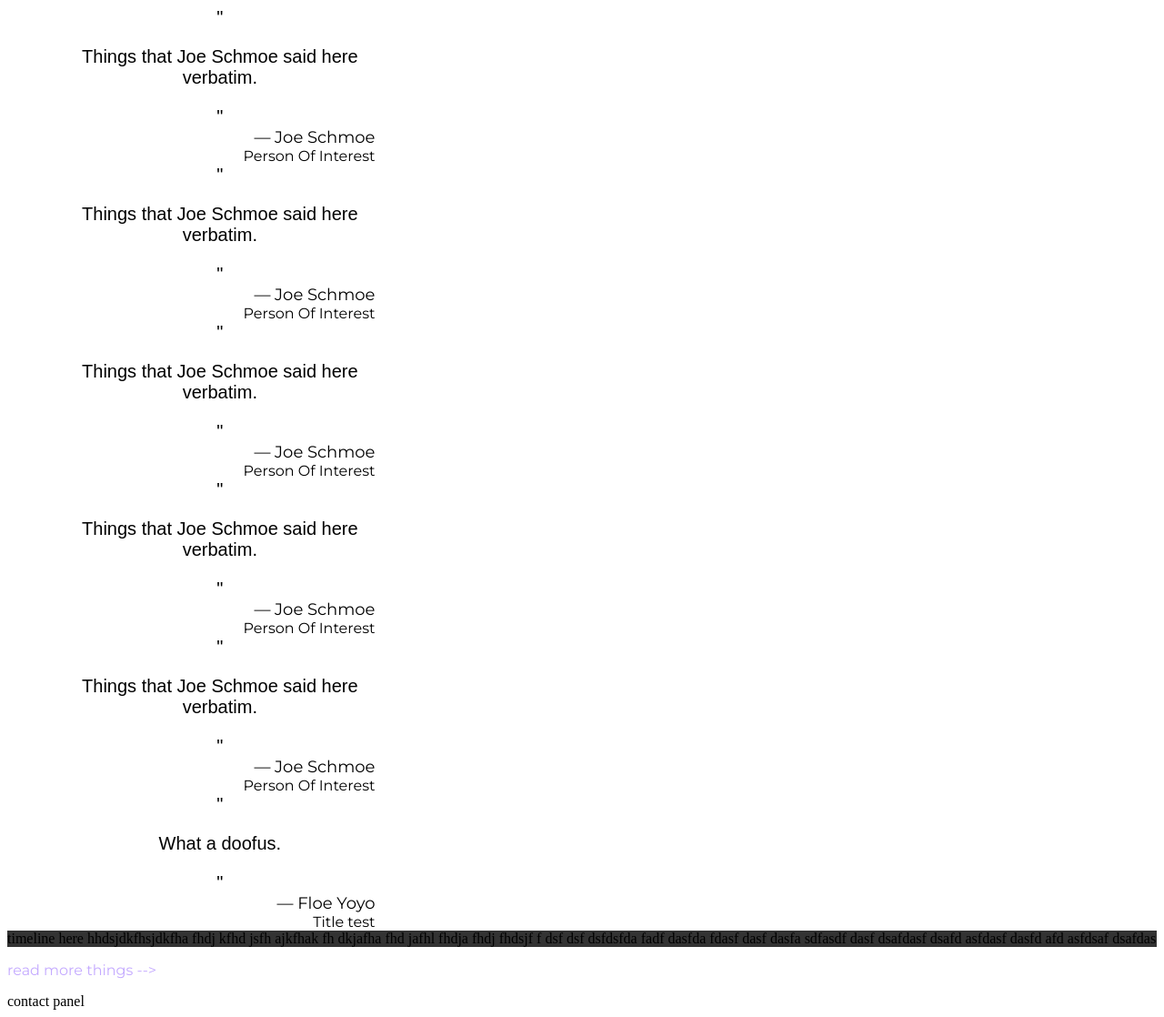
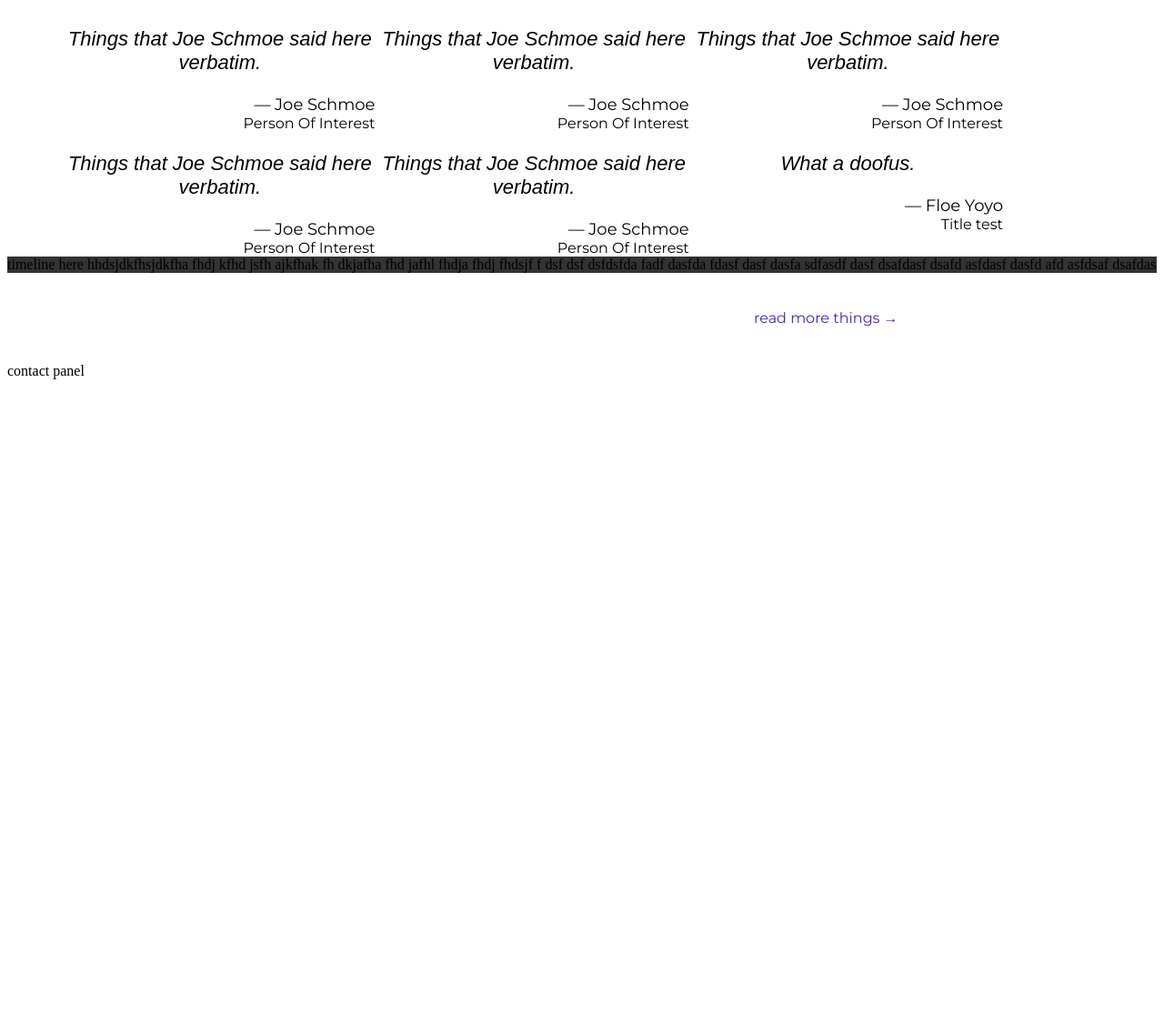
Before and after one commit to trattner/trattner.github.io, a Jekyll site: the page built from _pages/about.md, in a window 1280 px wide. Shown: the whole page at 91% size. Built offline with Jekyll 4.4.1, drawn with Linux system fonts in a browser that asks for light colours; nearby versions of some CDN libraries; some web fonts are replaced; after the commit the page ends 900 px from its top, so only the background shows below that.

Commit message:
tweaks to clippings

```diff
--- a/_includes/clipping.html
+++ b/_includes/clipping.html
@@ -1,6 +1,6 @@
 <div class="clipping-wrapper">
   <div class="clipping-body">
-    "{{ content }}"
+    {{ content }}
   </div>
   <div class="clipping-author">
     &mdash; {{ clipping.ref }}
--- a/_includes/read_more.html
+++ b/_includes/read_more.html
@@ -1,3 +1,3 @@
 <p class="read-more">
-  <a href="/things">read more things --></a>
+  <a href="/things">read more things &rarr;</a>
 </p>
--- a/css/style.css
+++ b/css/style.css
@@ -25,11 +25,15 @@ h1.post-title{
 }
 
 p.read-more{
+  margin: auto;
   font-family: 'Montserrat', sans-serif;
+  text-align: right;
+  width: 55%;
+  padding: 40px;
 }
 
 a {
-  color: #c4aaff;
+  color: #4020d6;
   text-decoration: none;
 }
 
@@ -38,10 +42,14 @@ a:hover {
 }
 
 .icon-container{
+  display: block;
   margin: auto;
+  width: 100px;
 }
 
 img.about-head{
+  width: 100px;
+  height: 100px;
   opacity: 0.4;
   filter: alpha(opacity=40); /* For IE8 and earlier */
 }
@@ -69,11 +77,13 @@ a.archive-title{
 
 .clipping-wrapper{
   width: 30%;
+  display: inline-table;
 }
 
 .clipping-body{
   margin:auto;
-  font-size: 20px;
+  font-size: 22px;
+  font-style: italic;
   text-align: center;
   font-family: 'Droid Sans', sans-serif;
 }
```
